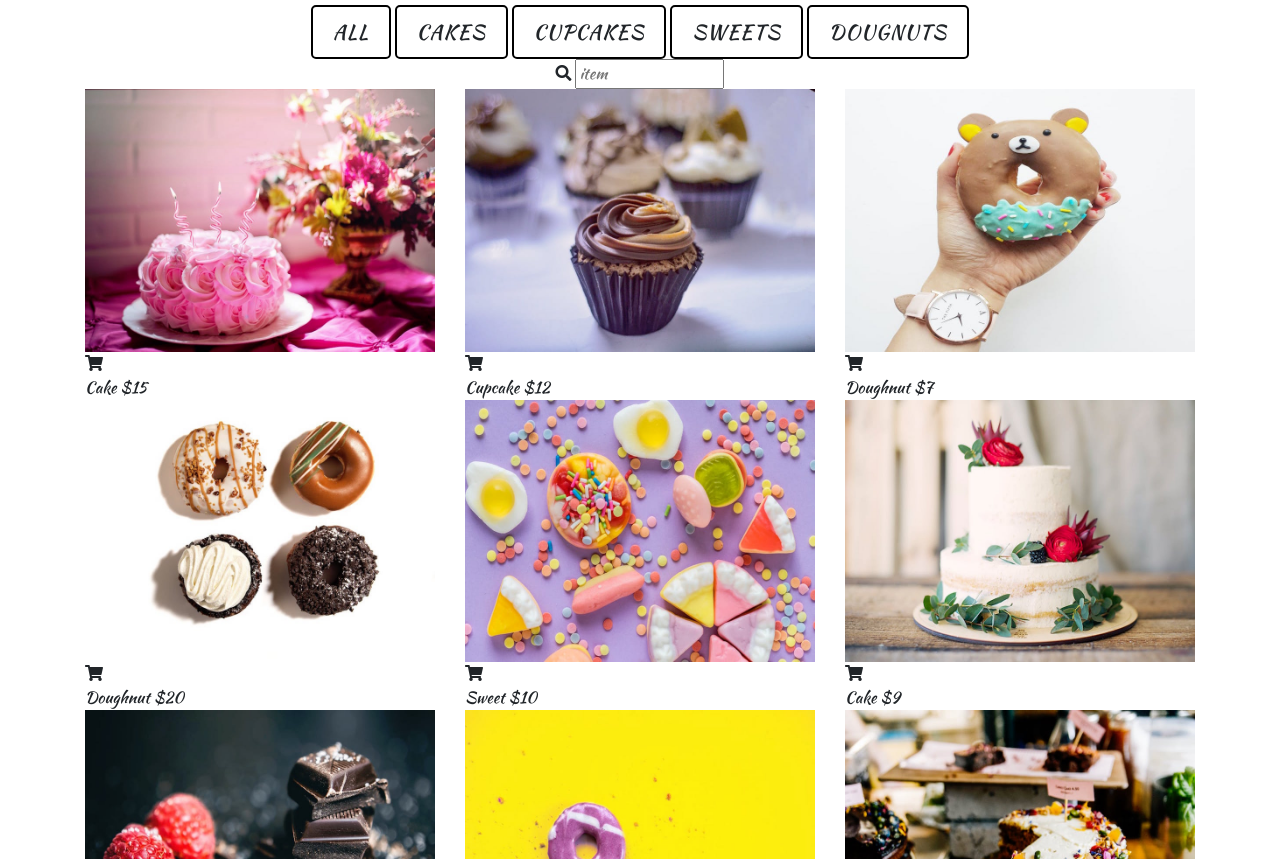
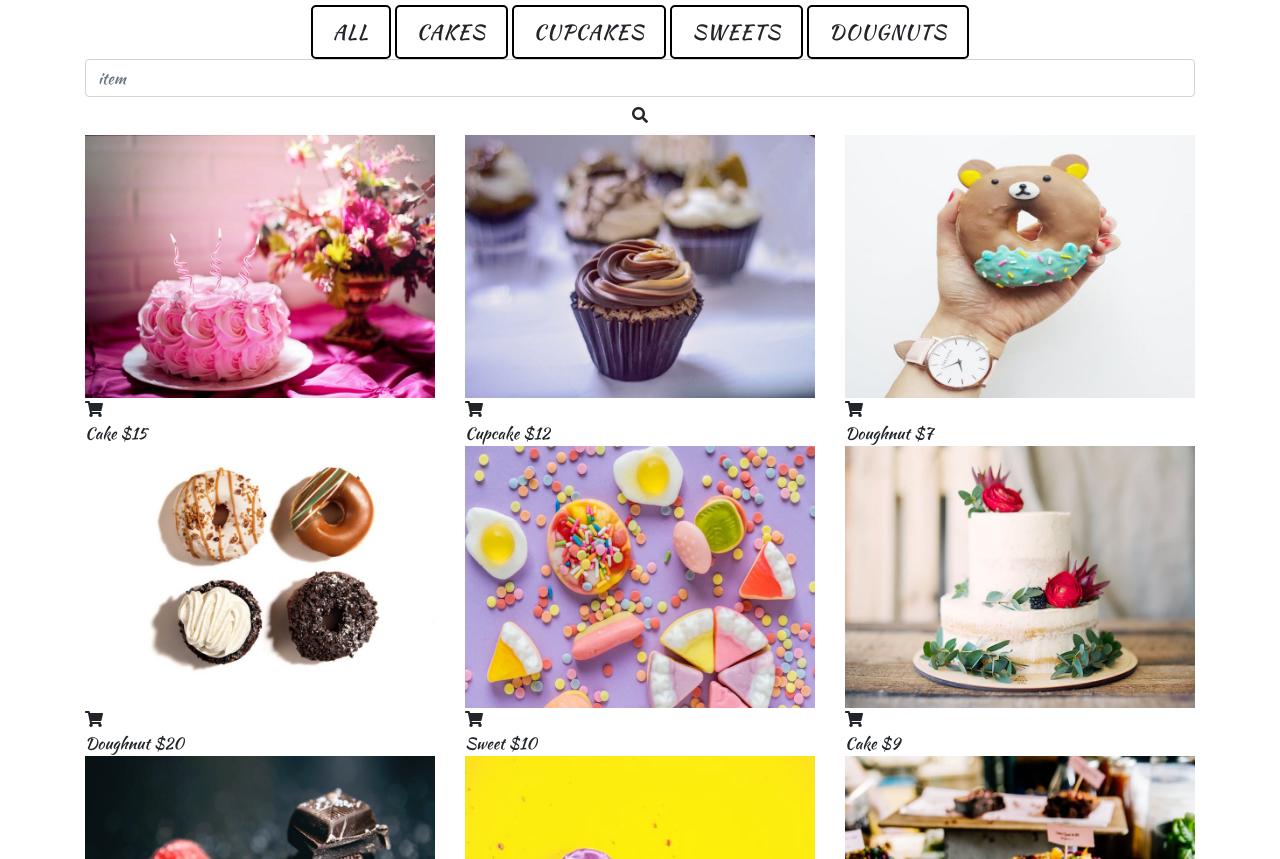
Before and after one commit to idiab1/donuts-bootstrap, a plain HTML site: page index.html in a window 1280 px wide. Shown: the part 1246-2105 px from the top of the page. Drawn offline with nearby package versions, Linux system fonts and the light colour scheme.

Commit message:
Create the layout form where create in form element input field and button

```diff
--- a/index.html
+++ b/index.html
@@ -165,8 +165,10 @@
       <div class="row">
         <div class="col-12 text-center">
           <form>
-            <i class="fas fa-search"></i>
-            <input class="input-item" type="text" placeholder="item" />
+            <input class="input-item form-control" type="text" placeholder="item" />
+            <button class="btn search-btn" type="submit">
+              <i class="fas fa-search"></i>
+            </button>
           </form>
         </div>
       </div>
```
